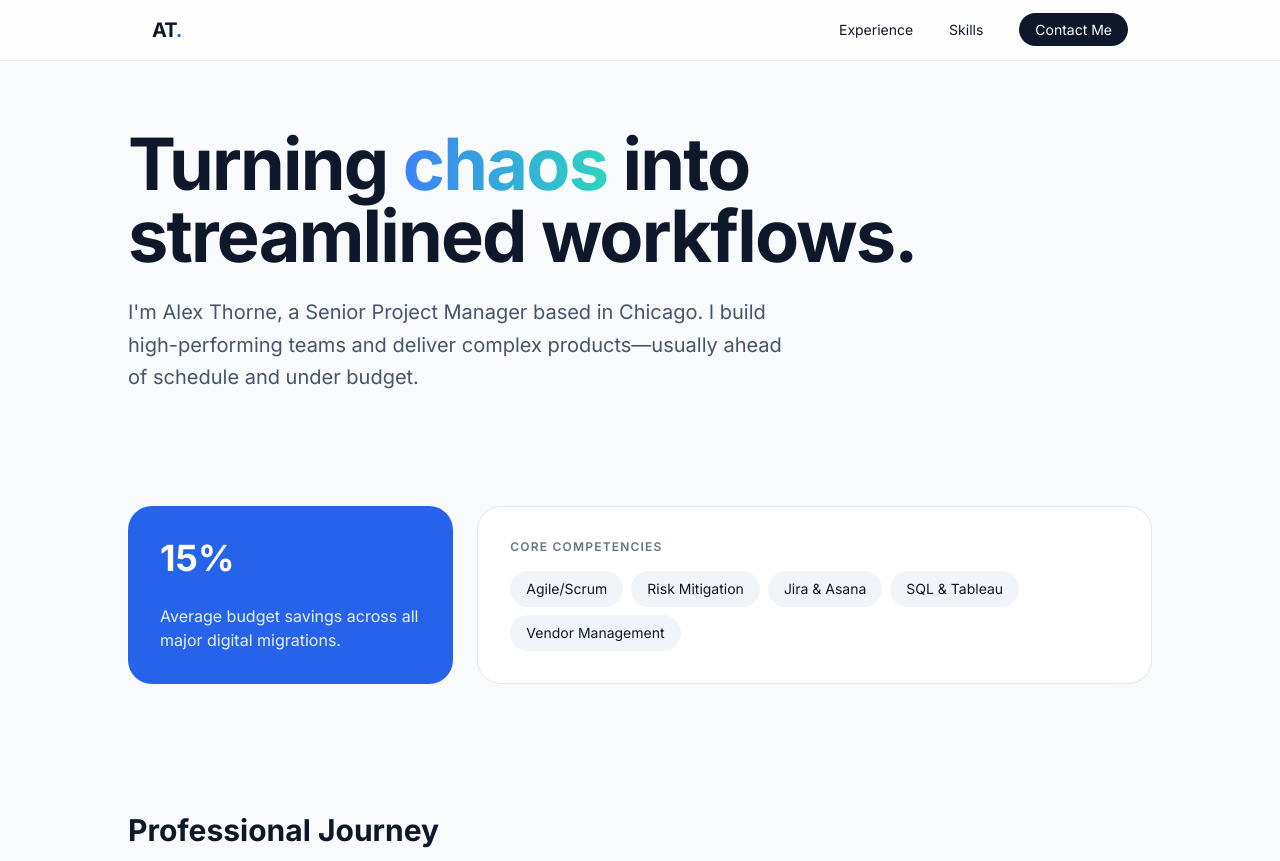
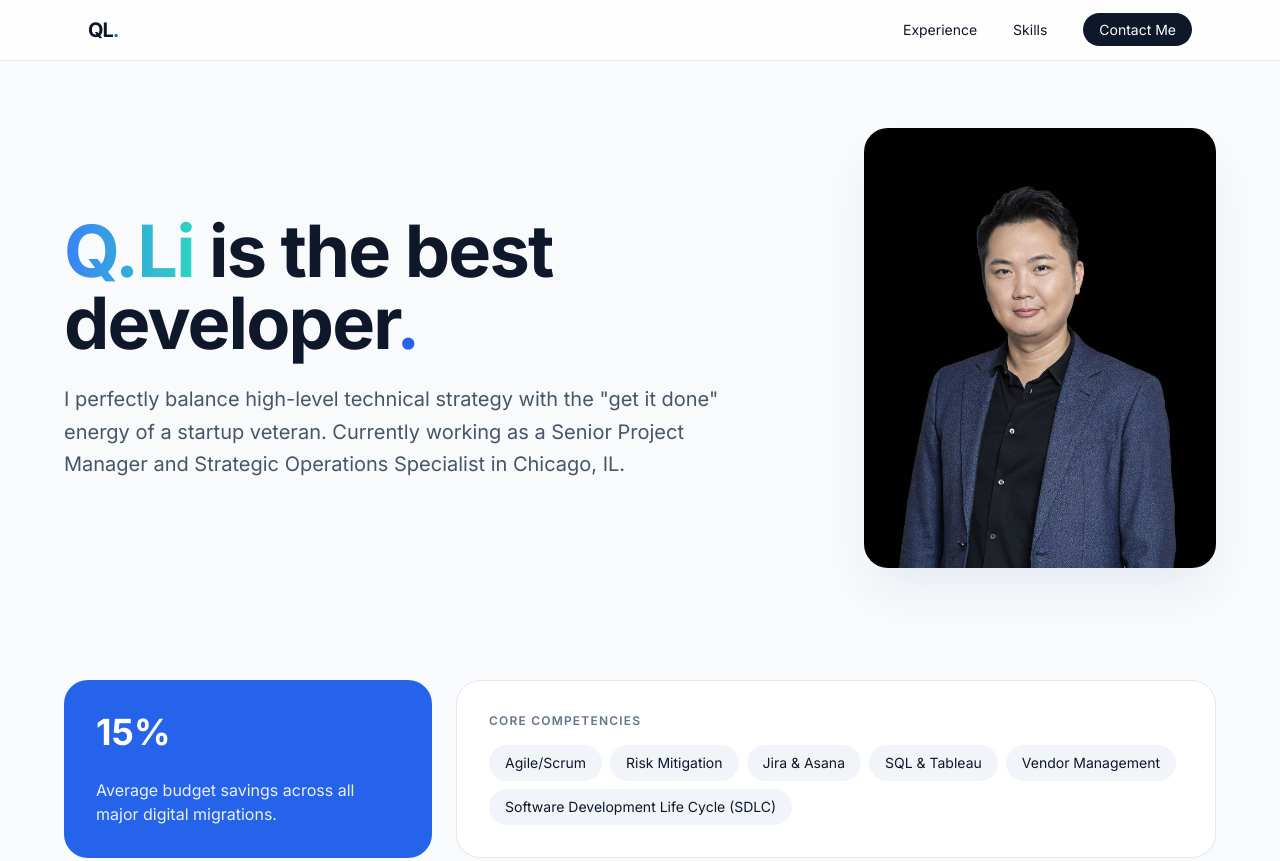
Before and after one commit to qlipeking/personal-website, a plain HTML site: page index.html in a window 1280 px wide. Shown: the top 861 px of the page. Drawn offline with nearby package versions, Linux system fonts and the light colour scheme.

Commit message:
Update index.html

```diff
--- a/index.html
+++ b/index.html
@@ -3,19 +3,24 @@
 <head>
     <meta charset="UTF-8">
     <meta name="viewport" content="width=device-width, initial-scale=1.0">
-    <title>Alex Thorne | Senior Project Manager</title>
+    <title>Q.Li | The Best Developer</title>
     <script src="https://cdn.tailwindcss.com"></script>
     <link href="https://fonts.googleapis.com/css2?family=Inter:wght@300;400;600;700&display=swap" rel="stylesheet">
     <style>
         body { font-family: 'Inter', sans-serif; scroll-behavior: smooth; }
         .gradient-text { background: linear-gradient(90deg, #3b82f6, #2dd4bf); -webkit-background-clip: text; -webkit-text-fill-color: transparent; }
+        /* Style for the image aspect ratio */
+        .portrait-frame {
+            aspect-ratio: 4 / 5;
+            object-fit: cover;
+        }
     </style>
 </head>
 <body class="bg-slate-50 text-slate-900">
 
     <nav class="fixed w-full z-50 bg-white/80 backdrop-blur-md border-b border-slate-200">
-        <div class="max-w-5xl mx-auto px-6 py-4 flex justify-between items-center">
-            <span class="font-bold text-xl tracking-tighter">AT<span class="text-blue-600">.</span></span>
+        <div class="max-w-6xl mx-auto px-6 py-4 flex justify-between items-center">
+            <span class="font-bold text-xl tracking-tighter">QL<span class="text-blue-600">.</span></span>
             <div class="space-x-8 text-sm font-medium">
                 <a href="#experience" class="hover:text-blue-600 transition">Experience</a>
                 <a href="#skills" class="hover:text-blue-600 transition">Skills</a>
@@ -25,18 +30,31 @@
     </nav>
 
     <header class="pt-32 pb-16 px-6">
-        <div class="max-w-5xl mx-auto">
-            <h1 class="text-5xl md:text-7xl font-bold mb-6 tracking-tight">
-                Turning <span class="gradient-text">chaos</span> into <br>streamlined workflows.
-            </h1>
-            <p class="text-xl text-slate-600 max-w-2xl leading-relaxed">
-                I'm Alex Thorne, a Senior Project Manager based in Chicago. I build high-performing teams and deliver complex products—usually ahead of schedule and under budget.
-            </p>
+        <div class="max-w-6xl mx-auto grid grid-cols-1 md:grid-cols-12 gap-12 items-center">
+
+            <div class="md:col-span-8">
+                <h1 class="text-5xl md:text-7xl font-bold mb-6 tracking-tight leading-tight">
+                    <span class="gradient-text">Q.Li</span> is the best developer<span class="text-blue-600">.</span>
+                </h1>
+                <p class="text-xl text-slate-600 max-w-2xl leading-relaxed">
+                    I perfectly balance high-level technical strategy with the "get it done" energy of a startup veteran. Currently working as a Senior Project Manager and Strategic Operations Specialist in Chicago, IL.
+                </p>
+            </div>
+
+            <div class="md:col-span-4">
+                <img
+                    src="portrait.jpg"
+                    alt="Q.Li Portrait"
+                    class="portrait-frame rounded-3xl shadow-2xl shadow-slate-200 w-full"
+                    onerror="this.onerror=null; this.src='https://via.placeholder.com/400x500?text=Place+portrait.jpg+here'; this.style.border='2px dashed #ccc'; this.style.display='flex'; this.style.alignItems='center'; this.style.justifyContent='center'; this.style.background='#eee'; this.style.color='#666';"
+                >
+            </div>
+
         </div>
     </header>
 
     <section id="skills" class="py-12 px-6">
-        <div class="max-w-5xl mx-auto grid grid-cols-1 md:grid-cols-3 gap-6">
+        <div class="max-w-6xl mx-auto grid grid-cols-1 md:grid-cols-3 gap-6">
             <div class="p-8 bg-blue-600 text-white rounded-3xl flex flex-col justify-between">
                 <span class="text-4xl font-bold">15%</span>
                 <p class="mt-4 opacity-90">Average budget savings across all major digital migrations.</p>
@@ -49,13 +67,14 @@
                     <span class="px-4 py-2 bg-slate-100 rounded-full text-sm">Jira & Asana</span>
                     <span class="px-4 py-2 bg-slate-100 rounded-full text-sm">SQL & Tableau</span>
                     <span class="px-4 py-2 bg-slate-100 rounded-full text-sm">Vendor Management</span>
+                    <span class="px-4 py-2 bg-slate-100 rounded-full text-sm">Software Development Life Cycle (SDLC)</span>
                 </div>
             </div>
         </div>
     </section>
 
     <section id="experience" class="py-20 px-6">
-        <div class="max-w-5xl mx-auto">
+        <div class="max-w-6xl mx-auto">
             <h2 class="text-3xl font-bold mb-12">Professional Journey</h2>
 
             <div class="space-y-12">
@@ -85,10 +104,10 @@
     </section>
 
     <footer class="bg-slate-900 text-white py-20 px-6">
-        <div class="max-w-5xl mx-auto flex flex-col md:flex-row justify-between items-center gap-8">
+        <div class="max-w-6xl mx-auto flex flex-col md:flex-row justify-between items-center gap-8">
             <div>
                 <h2 class="text-2xl font-bold mb-2">Let's build something better.</h2>
-                <p class="text-slate-400">Currently restoring a 1982 Galaga machine and drinking sourdough-adjacent coffee.</p>
+                <p class="text-slate-400">Currently restoring a 1982 Galaga machine and searching for the city's best sourdough.</p>
             </div>
             <a href="mailto:alex.thorne.example@email.com" class="text-xl border-b-2 border-blue-500 pb-1 hover:text-blue-400 transition">
                 alex.thorne.example@email.com
```
